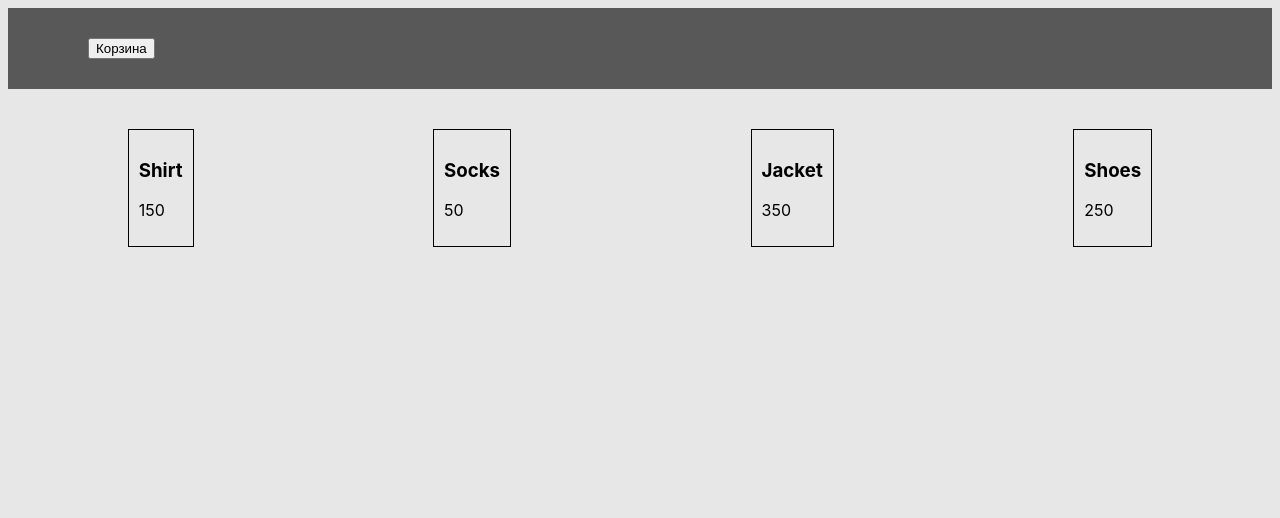
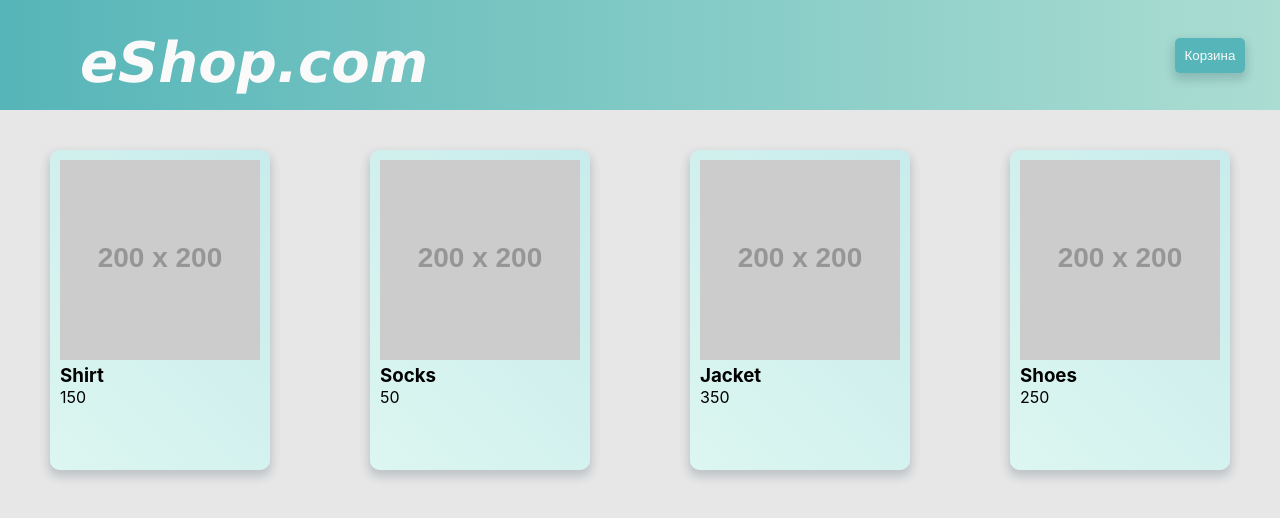
Before and after one commit to Egomaniaca/JSALDZ, a plain HTML site: page index.html in a window 1280 px wide. Drawn offline with Linux system fonts and the light colour scheme; placeholder pictures from the web are drawn by us.

Commit message:
no message

```diff
--- a/index.html
+++ b/index.html
@@ -12,6 +12,7 @@
 
 <body>
     <header>
+        <h1>eShop.com</h1>
         <button class="cart-button" type="button">Корзина</button>
     </header>
     <main>
--- a/script.js
+++ b/script.js
@@ -1,3 +1,5 @@
+
+
 const goods = [
     { title: 'Shirt', price: 150 },
     { title: 'Socks', price: 50 },
@@ -5,7 +7,7 @@ const goods = [
     { title: 'Shoes', price: 250 },
 ];
 
-const renderGoodsItem = (title = 111, price = 666) => `<div class="goods-item"><h3>${title}</h3><p>${price}</p></div>`;
+const renderGoodsItem = (title = 111, price = 666) => `<div class="goods-item"><div><img src="https://via.placeholder.com/200"></div><h3>${title}</h3><p>${price}</p></div>`;
 
 
 const renderGoodsList = (list) => {
--- a/style.css
+++ b/style.css
@@ -1,14 +1,44 @@
+*{
+	padding: 0;
+	margin: 0;
+	border: 0;
+	}
+h1{
+
+    font-family:Verdana, Geneva, Tahoma, sans-serif;
+    font-style: italic;
+    font-size: 42pt;
+}
 body{
     font-family: 'SF Pro Display', sans-serif;
     background-color:#e7e7e7;
 }
 header{
+
+    height: 50px;
     display: flex;
-    background-color: #585858;
+    position: relative;
     justify-content: space-between;
     color: #fafafa;
     padding: 30px 80px;
+    background: -webkit-linear-gradient(270deg, rgb(171, 221, 210), #56b5b8);
+    background: -moz-linear-gradient(270deg, rgb(171, 221, 210), rgb(86, 181, 184));
+    background: linear-gradient(270deg, rgb(171, 221, 210), rgb(86, 181, 184));
 }
+.cart-button{
+    padding: 10px;
+    border-radius: 5px;
+    margin: 8px;
+    position: absolute;
+    right: 20pt;
+    -webkit-box-shadow: 0px 5px 10px 2px rgba(34, 60, 80, 0.2);
+    -moz-box-shadow: 0px 5px 10px 2px rgba(34, 60, 80, 0.2);
+    box-shadow: 0px 5px 10px 2px rgba(34, 60, 80, 0.2);
+    background-color: #56b5b8;
+    color: #fafafa;
+    border: none;
+}
+
 .goods-list {
 
     margin-top: 40px;
@@ -17,7 +47,15 @@ header{
 }
 
 .goods-item {
+    height: 300px;
+    width: 200px;
     display: block;
     padding: 10px;
-    border: solid 1px black;
+    border-radius: 10px;
+    background: -webkit-linear-gradient(45deg, rgb(220, 246, 240), rgb(200, 236, 236));
+    background: -moz-linear-gradient(45deg, rgb(220, 246, 240), rgb(200, 236, 236));
+    background: linear-gradient(45deg, rgb(220, 246, 240), rgb(200, 236, 236));
+    -webkit-box-shadow: 0px 5px 10px 2px rgba(34, 60, 80, 0.2);
+    -moz-box-shadow: 0px 5px 10px 2px rgba(34, 60, 80, 0.2);
+    box-shadow: 0px 5px 10px 2px rgba(34, 60, 80, 0.2);
 }
```
